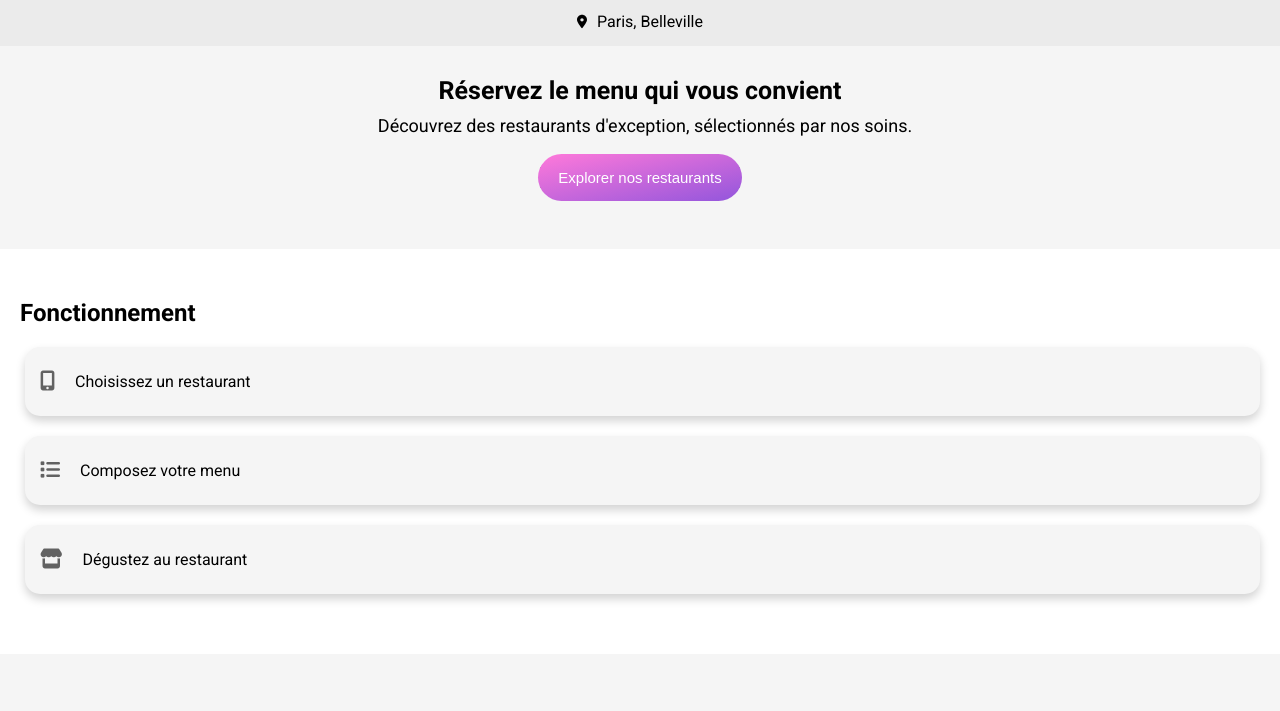
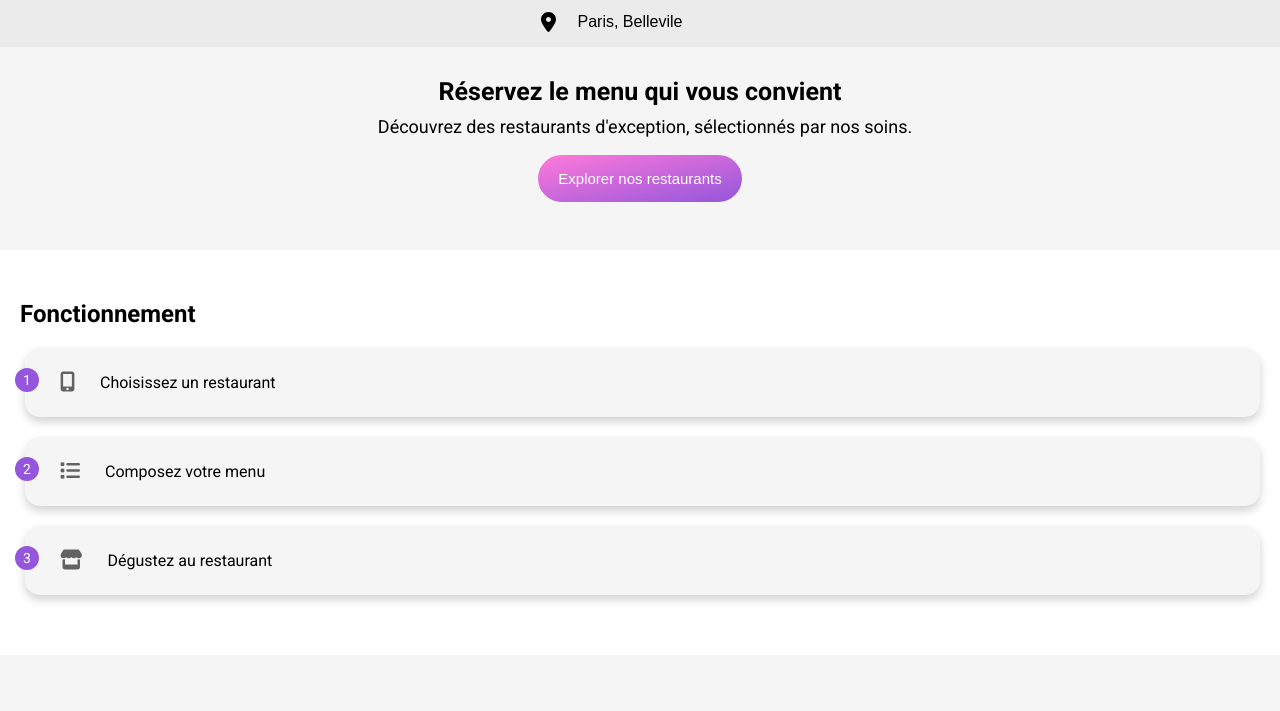
Before and after one commit to quentinhrv/OhMyFood-, a website: page index.html in a window 1280 px wide. Shown: the part 61-772 px from the top of the page. Drawn offline with Linux system fonts and the light colour scheme.

Commit message:
Mise à jour

```diff
--- a/index.html
+++ b/index.html
@@ -25,7 +25,7 @@
                 <section>
                     <div class="localisation">
                         <img src="public/img/icones/location-dot-solid.svg" alt="Localisation" id="localisation">
-                        <span class="ville">Paris, Belleville</span>
+                        <input type="text" name="lieux" placeholder="Paris, Bellevile" size="15">
                     </div>
 
                     <div class="explorer">
@@ -44,14 +44,17 @@
                             <h1>Fonctionnement</h1>
                         </div>
                         <div class="etape1">
+                            <div class="number1">1</div>
                             <i class="fa-solid fa-mobile-screen-button fa-lg"></i>
                             <p>Choisissez un restaurant</p>
                         </div>
                         <div class="etape2">
+                            <div class="number2">2</div>
                             <i class="fa-solid fa-list fa-lg"></i>
                             <p>Composez votre menu</p>
                         </div>
                         <div class="etape3">
+                            <div class="number3">3</div>
                             <i class="fa-sharp fa-solid fa-store fa-lg"></i>
                             <p>Dégustez au restaurant</p>
                         </div>
--- a/sass/main.scss
+++ b/sass/main.scss
@@ -19,8 +19,8 @@ header {
 }
 
 #localisation {
-    width: 10px;
-    margin-right: 10px;
+    width: 15px;
+    margin-right: 20px;
 }
 
 .localisation {
@@ -28,6 +28,17 @@ header {
     justify-content: center;
     padding: 15px 0 15px 0;
     background-color: $background-primary;
+}
+
+input[type="text"] {
+    font-size: 16px;
+    border: 0 none;
+    outline: none;
+    background-color: $background-primary;
+}
+
+input::placeholder {
+    color: black;
 }
 
 .explorer {
@@ -68,22 +79,36 @@ header {
 
 .etape1, .etape2, .etape3 {
     display: flex;
-    padding: 25px 0 25px 15px;
+    position: relative;
+    padding: 25px 0 25px 35px;
     margin: 0 0 20px 5px;
     border-radius: 15px;
     background-color: $background-lighter;
     box-shadow: 0px 5px 10px 0px lightgrey;
+    &:hover {
+        background-color: lighten($color-secondary, 30);
+    }
 }
 
 .etape1 p, .etape2 p, .etape3 p {
     margin: 0px;
-    padding-left: 20px;
+    padding-left: 25px;
 }
 
 i {
     color: $background-darker;
     padding-top: 8px;
+}
 
+.number1, .number2, .number3 {
+    font-size: 14px;
+    padding: 4px 8px 4px 8px;
+    background-color: $color-secondary;
+    color: white;
+    border-radius: 20px;
+    position: absolute;
+    top: 20px;
+    left: -10px;
 }
 
 a {
```
Also changed, not shown: public/css/style.css, 1 other file.
